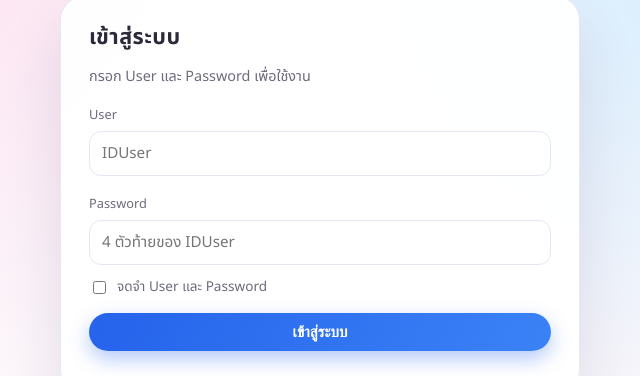
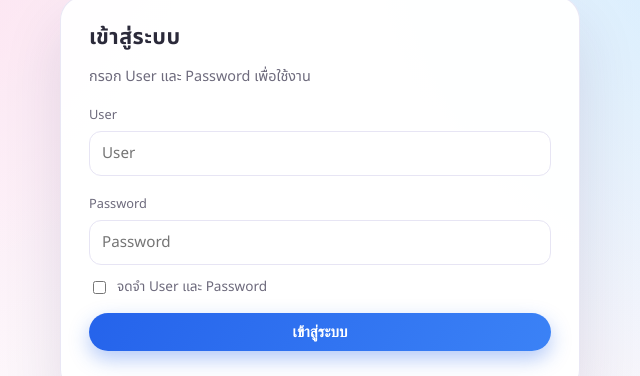
Before and after one commit to Nawahovvp/Barcode-Nawanakorn-Web, a plain HTML site: page index.html in a window 1280 px wide. Shown: the part 205-581 px from the top of the page, 320-960 px from the left. Drawn offline with Linux system fonts and the light colour scheme; no server answers.

Commit message:
Update index.html

```diff
--- a/index.html
+++ b/index.html
@@ -12,11 +12,11 @@
       <div class="login-subtitle">กรอก User และ Password เพื่อใช้งาน</div>
       <div class="login-form">
         <label class="login-label" for="loginUserInput">User</label>
-        <input id="loginUserInput" class="login-input" type="text" placeholder="IDUser" />
+        <input id="loginUserInput" class="login-input" type="text" placeholder="User" />
       </div>
       <div class="login-form">
         <label class="login-label" for="loginPassInput">Password</label>
-        <input id="loginPassInput" class="login-input" type="password" placeholder="4 ตัวท้ายของ IDUser" />
+        <input id="loginPassInput" class="login-input" type="password" placeholder="Password" />
       </div>
       <label class="login-remember">
         <input id="loginRemember" type="checkbox" />
```
